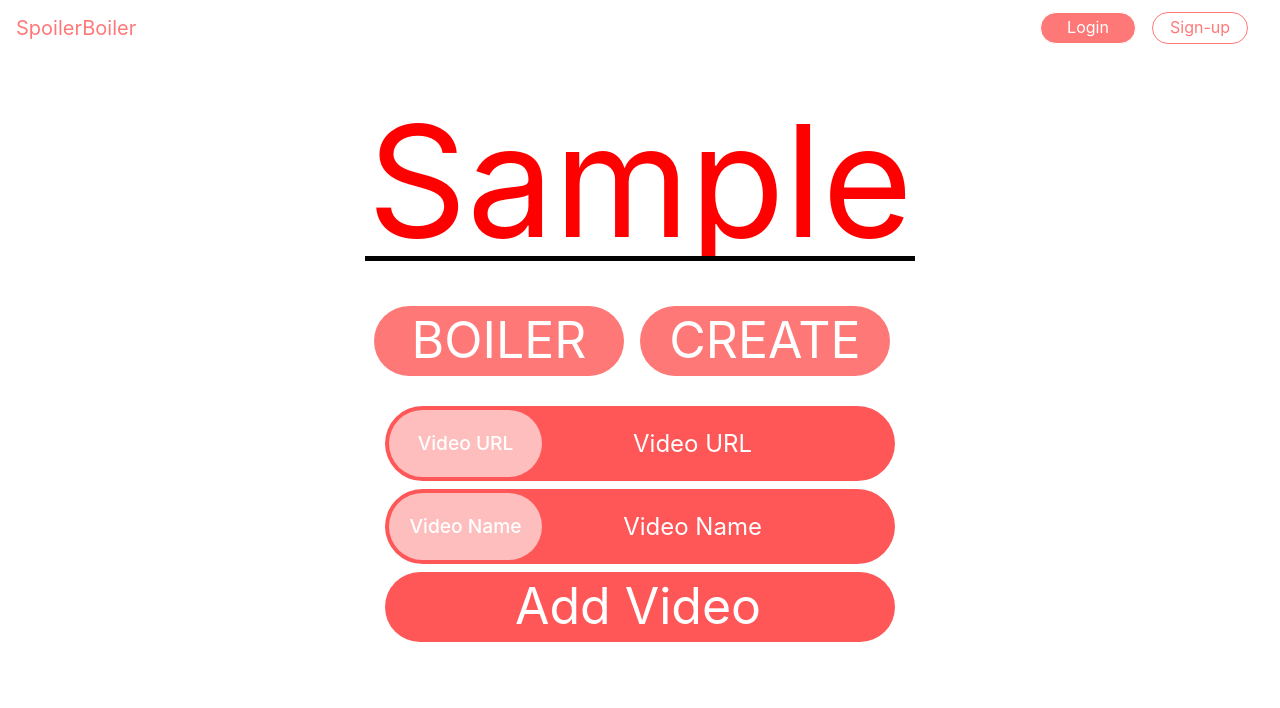
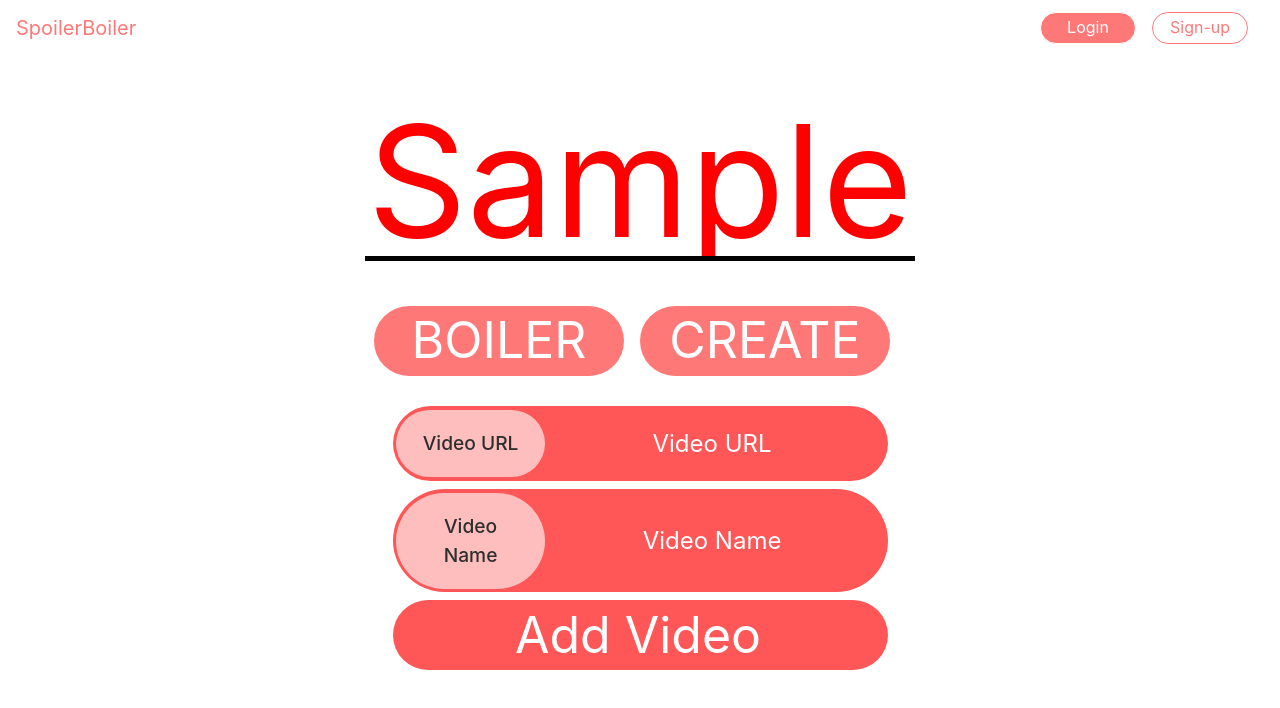
Before and after one commit to rayeshrajah/spoiler_boiler, a React (Create React App) app in the folder client/: page / in a window 1280 px wide. Both pictures are taken after typing "Sample" into the empty fields and a click on the button "CREATE". Shown: the top 708 px of the page. Built offline with nearby package versions, Linux system fonts and the light colour scheme; no server answers.

Commit message:
add fire gif to submit

```diff
--- a/client/src/styles/Button.scss
+++ b/client/src/styles/Button.scss
@@ -142,9 +142,12 @@
 .button--createVideo:hover {
     iframe {
         visibility: visible;
-        height: 50%;
+        height: 100%;
         width: 100%;
         border-radius: 236.5px;
+        pointer-events: none;
+        border: none;
+        outline: none;
     }
 }
 .button--createVideo:hover:before {
--- a/client/src/styles/CreateVideoForm.scss
+++ b/client/src/styles/CreateVideoForm.scss
@@ -28,7 +28,7 @@ iframe {
     border-radius: 236.5px;
     border: none;
     width: 90%;
-    color: white;
+    color: rgb(46, 46, 46);
 
     #video-url--prepend {
       background-color: #ffbebe;
@@ -47,8 +47,9 @@ iframe {
       border: none;
       background-color: #ff5757;
       border-radius: 236.5;
-      width: 60%;
-      padding-right: 1em;
+      width: 65%;
+      padding: 0;
+      padding-left: 5px;
       text-align: center;
       font-size: 1.5em;
     }
@@ -66,7 +67,7 @@ iframe {
     border-radius: 236.5px;
     border: none;
     width: 90%;
-    color: white;
+    color: rgb(46, 46, 46);
     margin-top: 0.5em;
 
     #video-name--prepend {
@@ -85,8 +86,9 @@ iframe {
       border: none;
       background-color: #ff5757;
       border-radius: 236.5;
-      width: 60%;
-      padding-right: 1em;
+      width: 65%;
+      padding: 0;
+      padding-left: 5px;
       text-align: center;
       font-size: 1.5em;
     }
```
